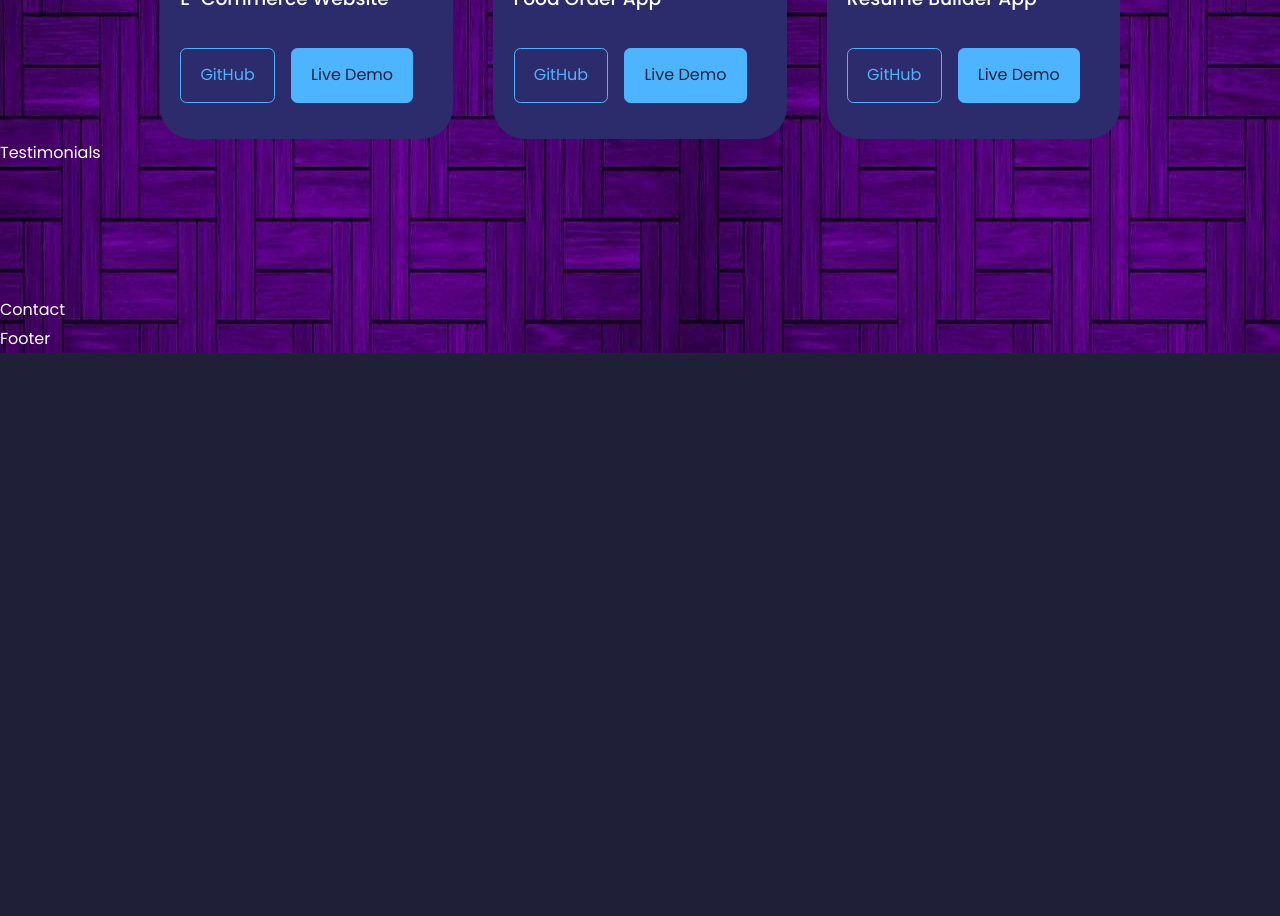
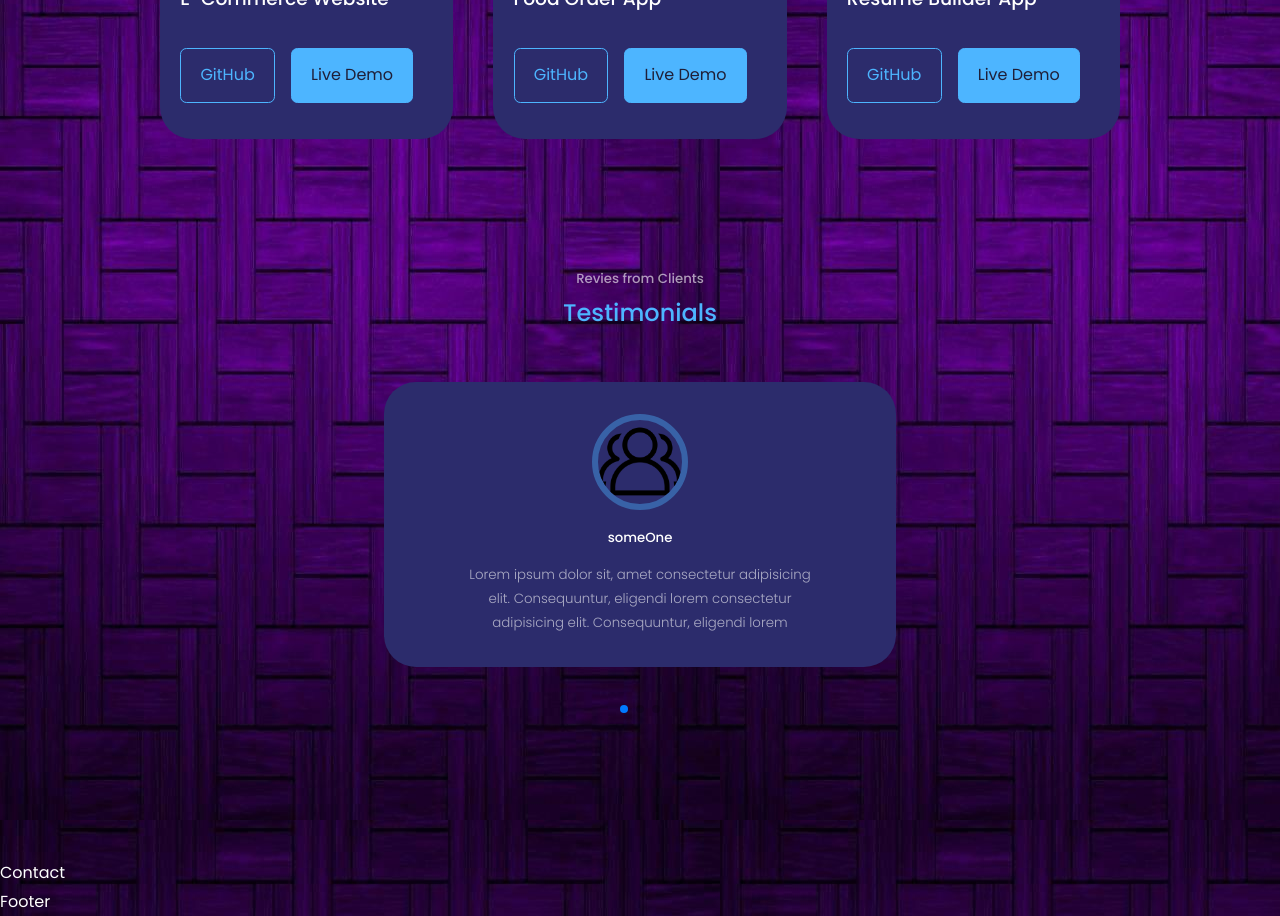
Before and after one commit to Sairam-Nulakani/react-portfolio-website, a React (Create React App) app: page / in a window 1280 px wide. Shown: the part 3020-3936 px from the top of the page. Before the commit the page ends 3373 px from the top, so only its background shows below. Built offline with nearby package versions, Linux system fonts and the light colour scheme.

Commit message:
updated testimonial page

```diff
--- a/package.json
+++ b/package.json
@@ -10,6 +10,7 @@
     "react-dom": "^18.2.0",
     "react-icons": "^4.10.1",
     "react-scripts": "5.0.1",
+    "swiper": "^10.0.4",
     "web-vitals": "^2.1.4"
   },
   "scripts": {
--- a/src/components/Testimonials/Testimonials.jsx
+++ b/src/components/Testimonials/Testimonials.jsx
@@ -1,8 +1,57 @@
 import React from "react";
 import "./testimonials.css";
+import AVT from "../../assets/Client.png";
+import { Pagination } from "swiper/modules";
 
+import { Swiper, SwiperSlide } from "swiper/react";
+
+// Import Swiper styles
+import "swiper/css";
+import "swiper/css/pagination";
 const Testimonials = () => {
-  return <div>Testimonials</div>;
+  const data = [
+    {
+      avatar: AVT,
+      name: "someOne",
+      review:
+        "Lorem ipsum dolor sit, amet consectetur adipisicing elit. Consequuntur, eligendi lorem consectetur adipisicing elit. Consequuntur, eligendi lorem",
+    },
+    {
+      avatar: AVT,
+      name: "someOne",
+      review:
+        "Lorem ipsum dolor sit, amet consectetur adipisicing elit. Consequuntur, eligendi consectetur adipisicing elit. Consequuntur, eligendi lorem",
+    },
+    {
+      avatar: AVT,
+      name: "someOne",
+      review:
+        "Lorem ipsum dolor sit, amet consectetur adipisicing elit. Consequuntur, consectetur adipisicing elit. Consequuntur, eligendi lorem eligendi",
+    },
+  ];
+  return (
+    <section id="testimonials">
+      <h5>Revies from Clients</h5>
+      <h2>Testimonials</h2>
+      <Swiper
+        className="container testimonials__container" // install Swiper modules
+        modules={[Pagination]}
+        spaceBetween={40}
+        slidesPerView={1}
+        pagination={{ clickable: true }}
+      >
+        {data.map((item) => (
+          <SwiperSlide className="testimonial">
+            <div className="client__avatar">
+              <img src={item.avatar} alt={item.name} />
+            </div>
+            <h5 className="client__name">{item.name}</h5>
+            <small className="client__review">{item.review}</small>
+          </SwiperSlide>
+        ))}
+      </Swiper>
+    </section>
+  );
 };
 
 export default Testimonials;
--- a/src/components/Testimonials/testimonials.css
+++ b/src/components/Testimonials/testimonials.css
@@ -0,0 +1,43 @@
+.container.testimonials__container {
+  width: 40%;
+  padding-bottom: 4rem;
+}
+.client__avatar {
+  width: 6rem;
+  aspect-ratio: 1/1;
+  overflow: hidden;
+  border-radius: 50%;
+  margin: 0 auto 1rem;
+  border: 0.4rem solid var(--color-primary-variant);
+}
+.testimonial {
+  background: var(--color-bg-variant);
+  text-align: center;
+  padding: 2rem;
+  border-radius: 2rem;
+  user-select: none;
+}
+.client__review {
+  color: var(--color-light);
+  font-weight: 300;
+  display: block;
+  width: 80%;
+  margin: 0.8rem auto 0;
+}
+.swiper-pagination-clickable .swiper-pagination-bullet {
+  color: var(--color-primary);
+}
+@media only screen and (max-width: 1024px) {
+  .container.testimonials__container {
+    width: 60%;
+  }
+}
+
+@media only screen and (max-width: 600px) {
+  .container.testimonials__container {
+    width: var(--container-width-sm);
+  }
+  .client__review {
+    width: var(--container-width-sm);
+  }
+}
```
Also changed, not shown: src/assets/Client.png (added), 1 other file (tests, documents, lock files or other folders).
